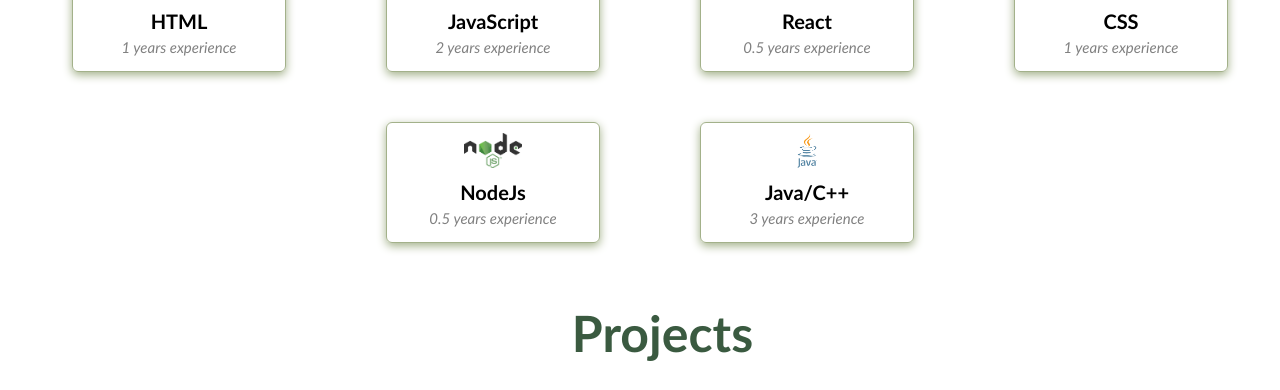
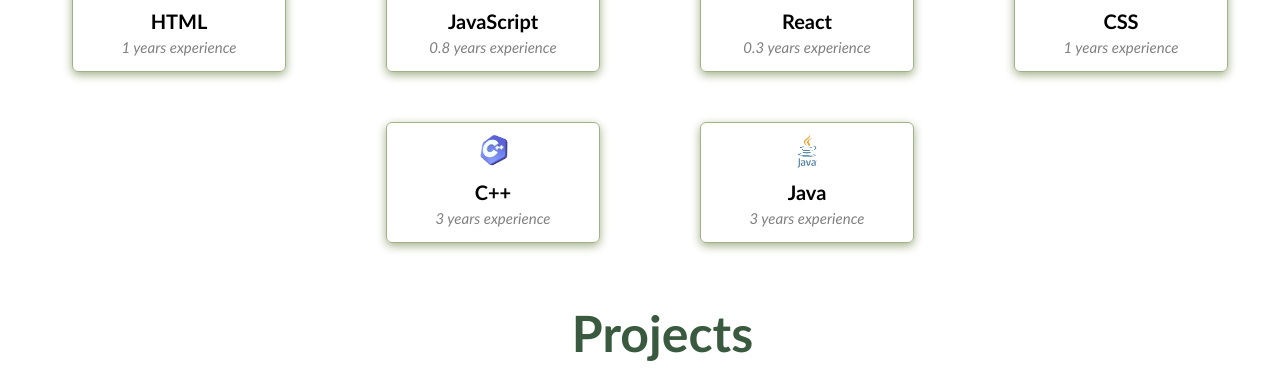
Before and after one commit to pandistic-zain/PORTFOLIO---Zain, a plain HTML site: page index.html in a window 1280 px wide. Shown: the part 841-1231 px from the top of the page. Drawn offline with Linux system fonts and the light colour scheme.

Commit message:
Update years of experience for JavaScript, React, CSS3, and NodeJs. Add C++ and Java skills. (generated by blackbox.ai )

```diff
--- a/index.html
+++ b/index.html
@@ -78,12 +78,12 @@
         <div class="skill">
           <img src="html_finalprojimages/js.jpeg" alt=""/>
           <h6>JavaScript</h6>
-          <p>2 years experience</p>
+          <p>0.8 years experience</p>
         </div>
         <div class="skill">
           <img src="html_finalprojimages/react.png" alt=""/>
           <h6>React</h6>
-          <p>0.5 years experience</p>
+          <p>0.3 years experience</p>
         </div>
         <div class="skill">
           <img src="html_finalprojimages/CSS3.png" alt=""/>
@@ -91,13 +91,13 @@
           <p>1 years experience</p>
         </div>
         <div class="skill">
-          <img src="html_finalprojimages/node.png" alt=""/>
-          <h6>NodeJs</h6>
-          <p>0.5 years experience</p>
+          <img src="html_finalprojimages/C++.png" alt=""/>
+          <h6>C++</h6>
+          <p>3 years experience</p>
         </div>
         <div class="skill">
           <img src="html_finalprojimages/java.png" alt=""/>
-          <h6>Java/C++</h6>
+          <h6>Java</h6>
           <p>3 years experience</p>
         </div>
 
```
Also changed, not shown: html_finalprojimages/C++.png (added).
